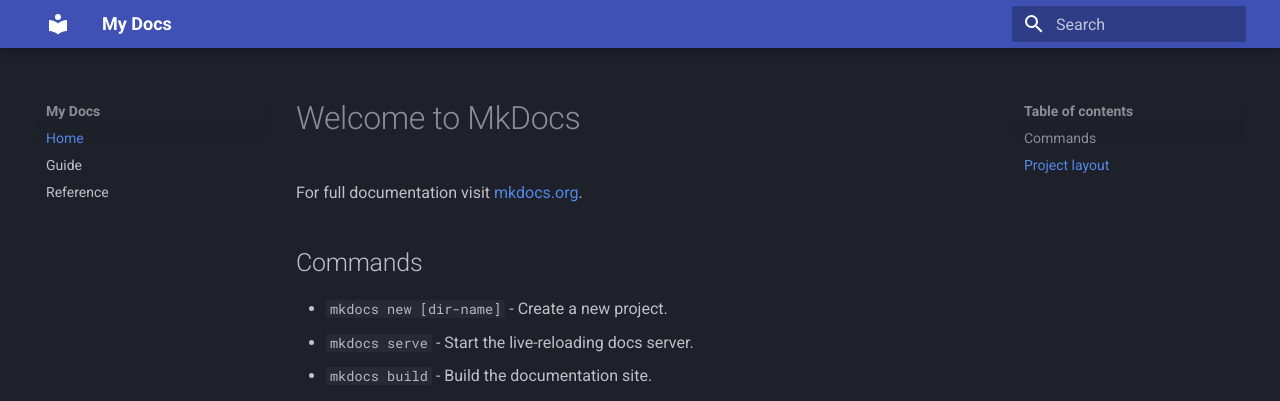
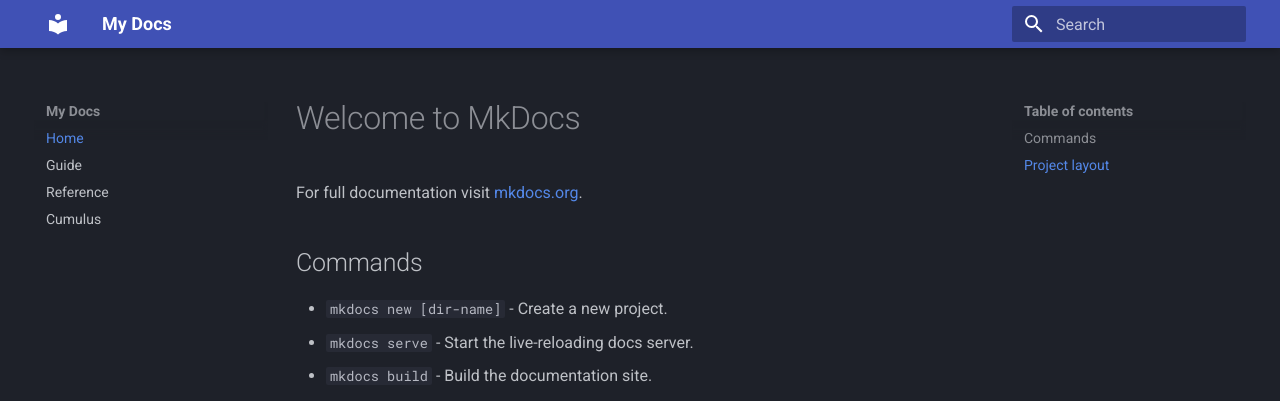
Before and after one commit to hjma29/grafana-prometheus-hpe-greenlake-com-nvidia, an MkDocs documentation site: the page built from docs/index.md, in a window 1280 px wide. Shown: the top 401 px of the page. Built offline with MkDocs 1.6.1 and Material for MkDocs 9.7.7, drawn with Linux system fonts in a browser that asks for light colours.

Commit message:
250911-19:41 on hj-air15

```diff
--- a/mkdocs.yml
+++ b/mkdocs.yml
@@ -8,6 +8,7 @@ nav:
   - Home: index.md
   - Guide: guide.md
   - Reference: reference.md
+  - Cumulus: cumulus.md
 
 markdown_extensions:
   - pymdownx.superfences
```
